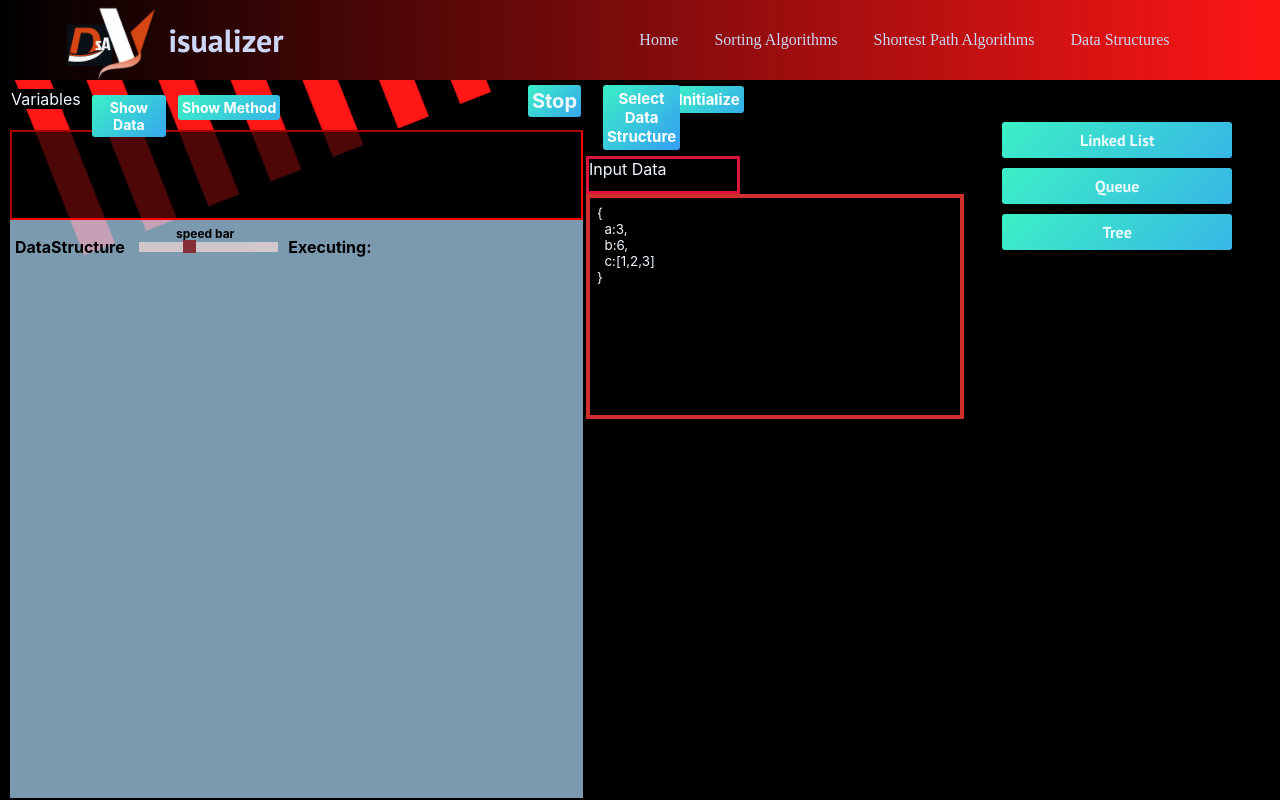
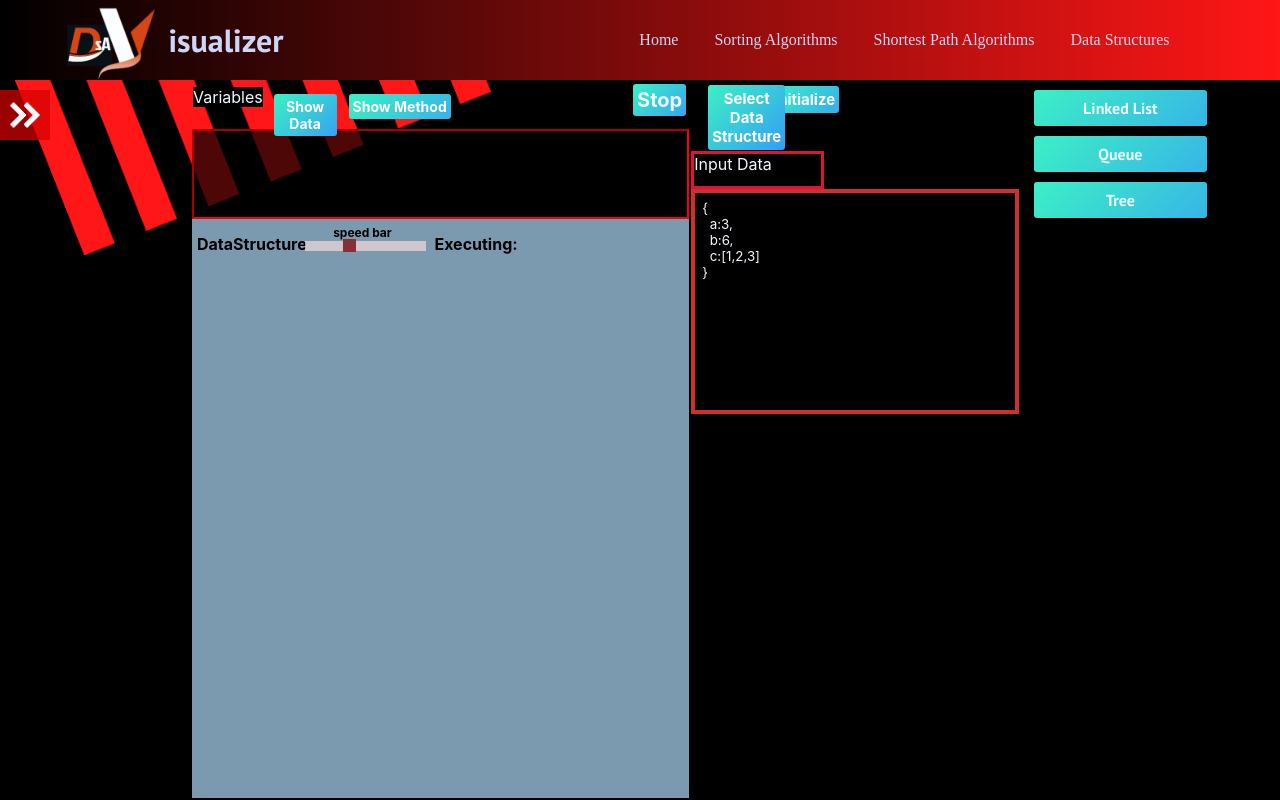
Before and after one commit to Jordiak/Visualizer, a React (Create React App) app: page /data-structures in a window 1280 px wide. Shown: the top 800 px of the page. Built offline with nearby package versions, Linux system fonts and the light colour scheme; what js_dsal would draw is missing.

Commit message:
Added Side Collapsible Feature

```diff
--- a/src/App.css
+++ b/src/App.css
@@ -75,30 +75,32 @@
   background-repeat: no-repeat;
 }
 .DSleft {
-  margin-left: 10px;
-  width: 75%;
+  width: 65%;
   float: left;
 }
 .DSright {
   color: white;
-  width: 25%;
-  padding: 2rem;
-  margin-left: 75%;
-  margin-right: unset;
+  width: 15%;
+  padding: 0px;
+  margin-left: 80%;
   font-family: -apple-system, BlinkMacSystemFont, "Segoe UI", Roboto, Oxygen,
     Ubuntu, Cantarell, "Open Sans", "Helvetica Neue", sans-serif;
 }
 .left {
-  width: 70%;
+  width: 60%;
   float: left;
 }
 
 .right {
   color: white;
-  width: 30%;
-  padding: 2rem;
-  margin-left: 70%;
-  margin-right: 20%;
+  width: 20%;
+  padding: 0px;
+  margin-left: 75%;
   font-family: -apple-system, BlinkMacSystemFont, "Segoe UI", Roboto, Oxygen,
     Ubuntu, Cantarell, "Open Sans", "Helvetica Neue", sans-serif;
 }
+
+.left-panel {
+  width: 15%;
+  float: left;
+}
--- a/src/components/functions/Collapsible.css
+++ b/src/components/functions/Collapsible.css
@@ -3,7 +3,23 @@
   font: unset;
   padding: 0.5rem;
   margin-bottom: unset;
-  width:90%;
+  width: 90%;
+}
+
+.collapsible .side-toggle {
+  cursor: pointer;
+  font: unset;
+  padding: 0.5rem;
+  margin-bottom: unset;
+  margin-left: 0px;
+  width: 50px;
+  height: 50px;
+  background: unset;
+  background-color: rgba(214, 2, 2, 0.726);
+  background-size: cover;
+  border-radius: 0px;
+  animation: unset;
+  background-image: url("../images/arrow.png");
 }
 
 .collapsible .content {
@@ -11,6 +27,14 @@
   text-align: justify;
 }
 
+.collapsible .side-content {
+  padding: 1rem;
+  text-align: justify;
+  background-color: rgba(214, 2, 2, 0.726);
+  width: 90%;
+  color: aliceblue;
+}
+
 .collapsible .content-parent {
   height: 0px;
   overflow: hidden;
--- /dev/null
+++ b/src/components/functions/SideCollapsible.js
@@ -0,0 +1,29 @@
+import React, {useState, useRef} from 'react';
+import "./Collapsible.css";
+
+function SideCollapsible(props){
+
+    const [isOpen, setIsOpen] = useState(false)
+    const parentRef = useRef();
+
+    return <div className='collapsible'>
+        <button className='side-toggle' onClick={() => setIsOpen(!isOpen)}>
+        {props.label}
+        </button>
+        <div
+            className='content-parent'
+            ref={parentRef}
+            style={isOpen ? {
+                height: parentRef.current.scrollHeight + "px"
+            } : {
+                height: "0px",
+            }}
+        >
+            <div className='side-content'>
+                {props.children}
+            </div>
+        </div>
+    </div>
+}
+
+export default SideCollapsible;
--- a/src/components/pages/DataStructures.js
+++ b/src/components/pages/DataStructures.js
@@ -1,10 +1,20 @@
 import React from 'react';
 import Collapsible from '../functions/Collapsible.js';
 import Dsa from './Dsa.js';
+import SideCollapsible from '../functions/SideCollapsible.js';
 
 export default function DataStructures(){
     return(
         <div className='DataStructures'>
+            <div className='left-panel'>
+            <SideCollapsible label = " ">
+            <h1>Depth First Search</h1>
+                        <p>The DFS algorithm is a recursive algorithm that uses the idea of backtracking. It involves exhaustive searches of all the nodes by going ahead, if possible, else by backtracking.
+                        Here, the word backtrack means that when you are moving forward and there are no more nodes along the current path, you move backwards on the same path to find nodes to traverse. All the nodes will be visited on the current path till all the unvisited nodes have been traversed after which the next path will be selected.
+
+                        </p>
+            </SideCollapsible>
+            </div>
             <div className='DSleft'>
                 <Dsa />
             </div>
--- a/src/components/pages/ShortestPath.js
+++ b/src/components/pages/ShortestPath.js
@@ -1,10 +1,20 @@
 import React from 'react';
 import PathfindingVisualizer from '../pathFindingVisualizer/PathfindingVisualizer'
 import Collapsible from '../functions/Collapsible.js';
+import SideCollapsible from '../functions/SideCollapsible';
 
 export default function ShortestPath(){
     return(
         <div className='ShortestPath'>
+            <div className='left-panel'>
+            <SideCollapsible label = " ">
+            <h1>Depth First Search</h1>
+                        <p>The DFS algorithm is a recursive algorithm that uses the idea of backtracking. It involves exhaustive searches of all the nodes by going ahead, if possible, else by backtracking.
+                        Here, the word backtrack means that when you are moving forward and there are no more nodes along the current path, you move backwards on the same path to find nodes to traverse. All the nodes will be visited on the current path till all the unvisited nodes have been traversed after which the next path will be selected.
+
+                        </p>
+            </SideCollapsible>
+            </div>
             <div className='left'>
                 <PathfindingVisualizer />
             </div>
@@ -29,6 +39,7 @@ As the name BFS suggests, you are required to traverse the graph breadthwise as
                         </p>
 
             </Collapsible>
+
             </div>
         </div>
     );
--- a/src/components/pages/Sorting.js
+++ b/src/components/pages/Sorting.js
@@ -3,13 +3,23 @@ import React from 'react';
 import Visualizer from './sortingVisualizer.jsx';
 import './sorting.css';
 import Collapsible from '../functions/Collapsible.js';
+import SideCollapsible from '../functions/SideCollapsible.js';
 
 
 
 export default function Sorting(){
     return (
         <div className='Sorting'>
-                <div className="left">
+            <div className='left-panel'>
+            <SideCollapsible label = " ">
+            <h1>Depth First Search</h1>
+                        <p>The DFS algorithm is a recursive algorithm that uses the idea of backtracking. It involves exhaustive searches of all the nodes by going ahead, if possible, else by backtracking.
+                        Here, the word backtrack means that when you are moving forward and there are no more nodes along the current path, you move backwards on the same path to find nodes to traverse. All the nodes will be visited on the current path till all the unvisited nodes have been traversed after which the next path will be selected.
+
+                        </p>
+            </SideCollapsible>
+            </div>
+                <div className='left'>
                     <Visualizer />
                 </div>
                 <div className='right'>
```
Also changed, not shown: src/components/images/arrow.png (added).
